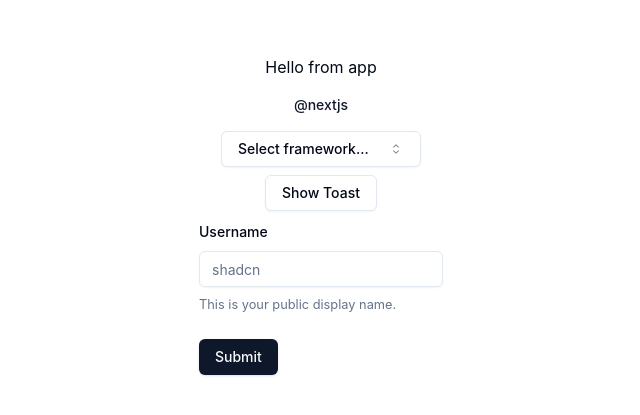
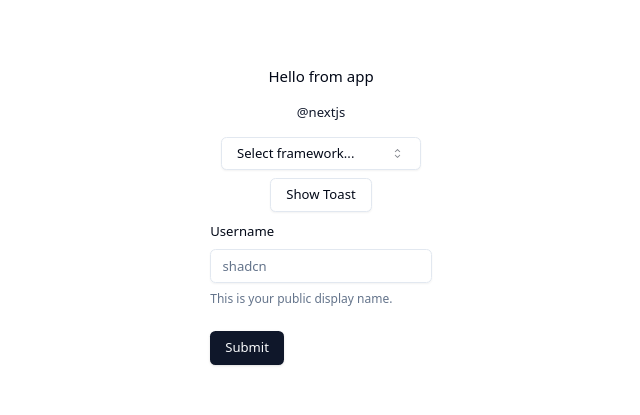
Before and after one commit to unlight/vite-react-shadcn-tailwind-starter, a React (Vite) app: page / in a window 1280 px wide. Shown: the part 185-600 px from the top of the page, without its empty margins (319-959 px from the left). Built offline with nearby package versions, Linux system fonts and the light colour scheme.

Commit message:
chore: Update

```diff
--- a/prettier.config.cjs
+++ b/prettier.config.cjs
@@ -1,3 +1,4 @@
+//
 module.exports = {
   printWidth: 80,
   trailingComma: 'all',
--- a/src/globals.css
+++ b/src/globals.css
@@ -1,3 +1,7 @@
+html {
+  font-size: 15px;
+}
+
 @tailwind base;
 @tailwind components;
 @tailwind utilities;
--- a/src/index.css
+++ /dev/null
@@ -1,10 +0,0 @@
-body {
-  margin: 0;
-  font-family: -apple-system, BlinkMacSystemFont, 'Segoe UI', 'Roboto', 'Ubuntu',
-    'Cantarell', 'Fira Sans', 'Droid Sans', sans-serif;
-  font-smoothing: auto;
-}
-
-code {
-  font-family: source-code-pro, Menlo, Monaco, Consolas, monospace;
-}
--- a/src/main.tsx
+++ b/src/main.tsx
@@ -1,5 +1,4 @@
 import './globals.css';
-import './index.css';
 
 import React from 'react';
 import { createRoot } from 'react-dom/client';
```
Also changed, not shown: package.json (+26 -26 lines), 1 other file (tests, documents, lock files or other folders).
